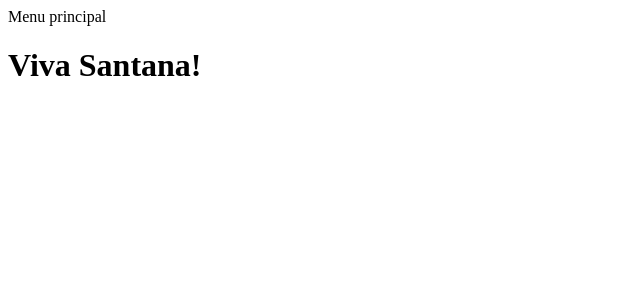
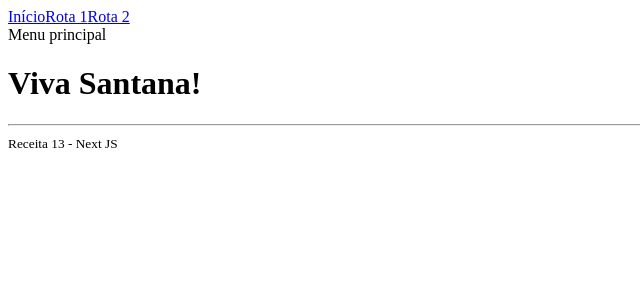
Before and after one commit to Flavia-Carvalho-1/Receitas-pweb-3, a Next.js app: page / in a window 1280 px wide. Shown: the top 300 px of the page, without its empty margins (0-640 px from the left). Built offline with nearby package versions, Linux system fonts and the light colour scheme.

Commit message:
Receita 13: Menu e Rodape exportados sem default em app/page.js

```diff
--- a/app/page.js
+++ b/app/page.js
@@ -1,23 +1,31 @@
+export function Menu() {
+    return (
+        <nav className="menu">
+            <a href="/">Início</a>
+            <a href="/rota1">Rota 1</a>
+            <a href="/rota2">Rota 2</a>
+        </nav>
+    )
+}
+
+export function Rodape() {
+    return (
+        <footer className="rodape">
+            <hr />
+            <small>Receita 13 - Next JS</small>
+        </footer>
+    )
+}
+
 export default function Home(){
-
     return (
-
         <div>
-
-            <div>Menu principal</div>
-
-            <div>
-
-                <h1>
-
-                    Viva Santana!
-
-                </h1>
-
-            </div>
-
+            <Menu />
+            <main className="cartao">
+                <div className="subtitulo">Menu principal</div>
+                <h1>Viva Santana!</h1>
+            </main>
+            <Rodape />
         </div>
-
     )
-
 }
```
